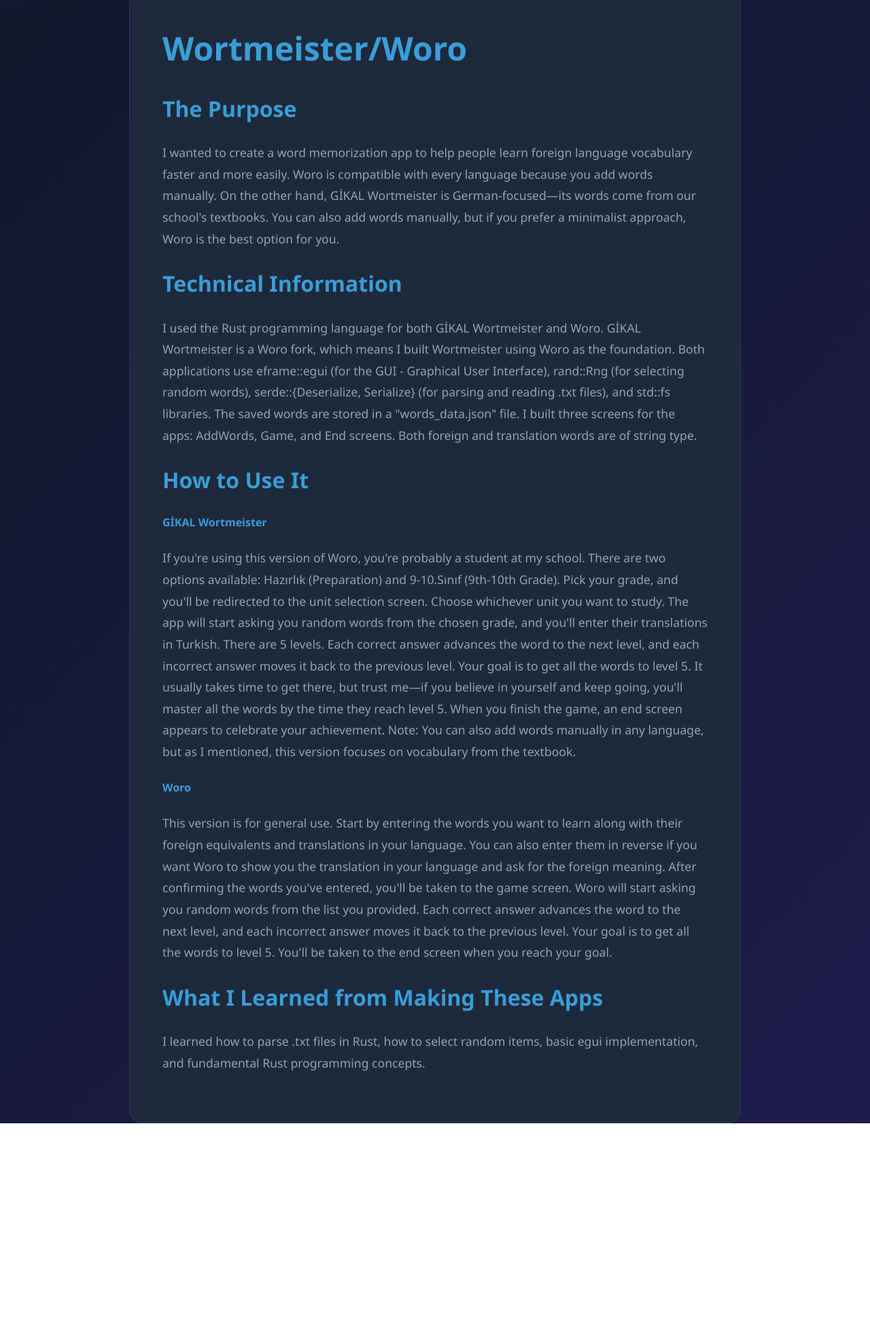
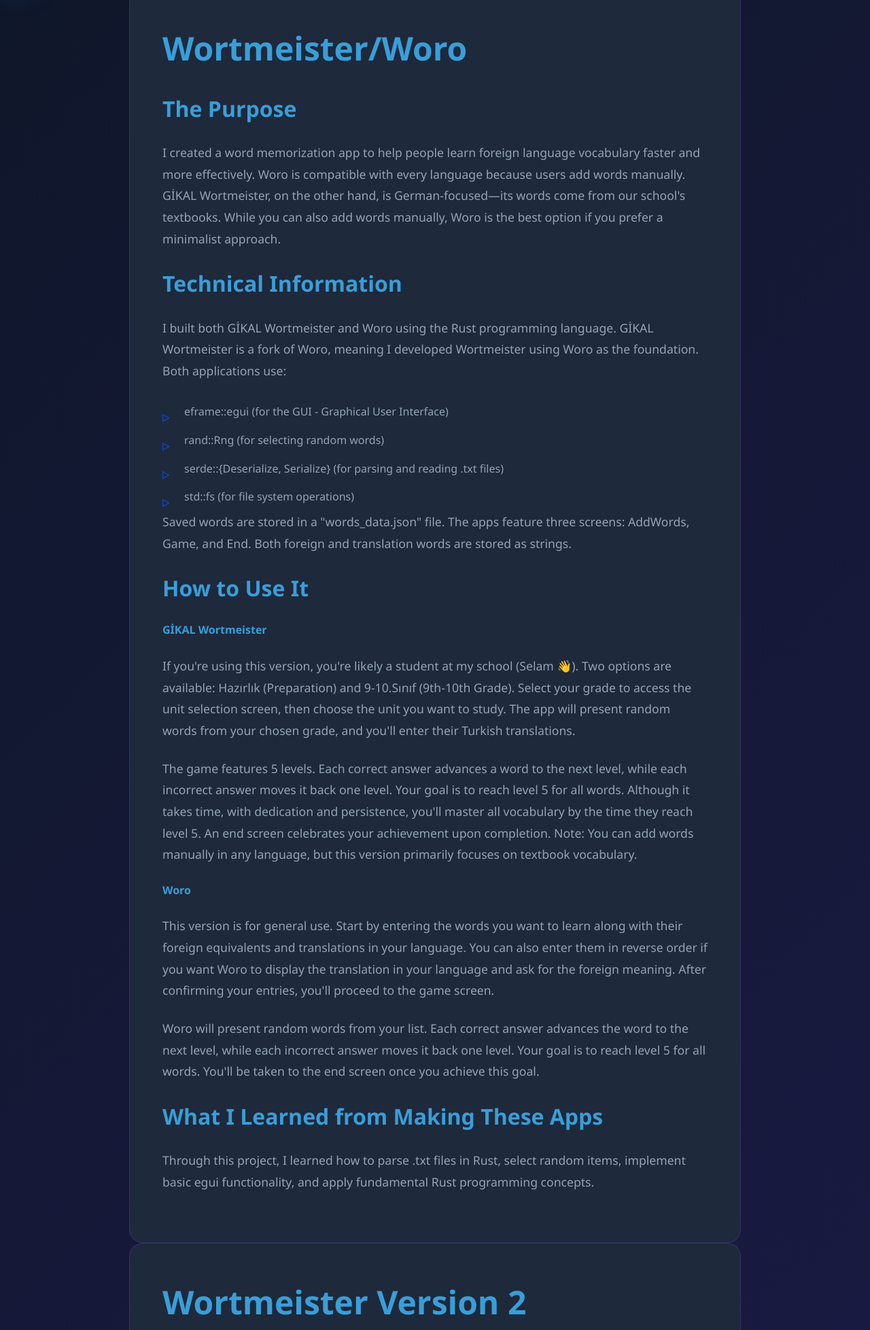
Before and after one commit to gentoo888/mevicta, a plain HTML site: page ww.html in a window 1280 px wide. Shown: the part 62-2018 px from the top of the page at 68% size. Before the commit the page ends 1714 px from the top, so only its background shows below. Drawn offline with Linux system fonts and the light colour scheme.

Commit message:
Update ww.html

```diff
--- a/ww.html
+++ b/ww.html
@@ -1,16 +1,18 @@
-<!DOCTYPE html>
-<html lang="tr">
+<!doctype html>
+<html lang="en">
   <head>
-  <meta charset="UTF-8">
-  <meta name="viewport" content="width=device-width, initial-scale=1.0">
+    <meta charset="UTF-8" />
+    <meta name="viewport" content="width=device-width, initial-scale=1.0" />
     <title>◣◢ Wortmeister/Woro</title>
-  <link rel="stylesheet" href="style.css">
+    <link rel="stylesheet" href="style.css" />
     <script src="https://sites.super.myninja.ai/_assets/ninja-daytona-script.js"></script>
   </head>
   <body>
     <nav>
-      <a href="index.html"><div class="logo">◣◢ </div></a>
-      <div id="hamburger" class="hamburger"><span></span><span></span><span></span></div>
+      <a href="index.html"><div class="logo">◣◢</div></a>
+      <div id="hamburger" class="hamburger">
+        <span></span><span></span><span></span>
+      </div>
       <ul id="navLinks" class="nav-links">
         <li><a href="index.html">Home</a></li>
         <li><a href="project.html" class="nav-link">Projects</a></li>
@@ -18,24 +20,121 @@
         <li><a href="blogs.html">Learning Journal</a></li>
       </ul>
     </nav>
+
     <div class="about-content">
       <h2>Wortmeister/Woro</h2>
+
       <h3>The Purpose</h3>
-      <p>I wanted to create a word memorization app to help people learn foreign language vocabulary faster and more easily. Woro is compatible with every language because you add words manually. On the other hand, GİKAL Wortmeister is German-focused—its words come from our school's textbooks. You can also add words manually, but if you prefer a minimalist approach, Woro is the best option for you.</p>
+      <p>
+        I created a word memorization app to help people learn foreign language
+        vocabulary faster and more effectively. Woro is compatible with every
+        language because users add words manually. GİKAL Wortmeister, on the
+        other hand, is German-focused—its words come from our school's
+        textbooks. While you can also add words manually, Woro is the best
+        option if you prefer a minimalist approach.
+      </p>
 
       <h3>Technical Information</h3>
-      <p>I used the Rust programming language for both GİKAL Wortmeister and Woro. GİKAL Wortmeister is a Woro fork, which means I built Wortmeister using Woro as the foundation. Both applications use eframe::egui (for the GUI - Graphical User Interface), rand::Rng (for selecting random words), serde::{Deserialize, Serialize} (for parsing and reading .txt files), and std::fs libraries. The saved words are stored in a "words_data.json" file. I built three screens for the apps: AddWords, Game, and End screens. Both foreign and translation words are of string type.</p>
+      <p>
+        I built both GİKAL Wortmeister and Woro using the Rust programming
+        language. GİKAL Wortmeister is a fork of Woro, meaning I developed
+        Wortmeister using Woro as the foundation. Both applications use:
+      </p>
+      <ul>
+        <li>eframe::egui (for the GUI - Graphical User Interface)</li>
+        <li>rand::Rng (for selecting random words)</li>
+        <li>
+          serde::{Deserialize, Serialize} (for parsing and reading .txt files)
+        </li>
+        <li>std::fs (for file system operations)</li>
+      </ul>
+      <p>
+        Saved words are stored in a "words_data.json" file. The apps feature
+        three screens: AddWords, Game, and End. Both foreign and translation
+        words are stored as strings.
+      </p>
 
       <h3>How to Use It</h3>
 
       <h4>GİKAL Wortmeister</h4>
-      <p>If you're using this version of Woro, you're probably a student at my school. There are two options available: Hazırlık (Preparation) and 9-10.Sınıf (9th-10th Grade). Pick your grade, and you'll be redirected to the unit selection screen. Choose whichever unit you want to study. The app will start asking you random words from the chosen grade, and you'll enter their translations in Turkish. There are 5 levels. Each correct answer advances the word to the next level, and each incorrect answer moves it back to the previous level. Your goal is to get all the words to level 5. It usually takes time to get there, but trust me—if you believe in yourself and keep going, you'll master all the words by the time they reach level 5. When you finish the game, an end screen appears to celebrate your achievement. Note: You can also add words manually in any language, but as I mentioned, this version focuses on vocabulary from the textbook.</p>
+      <p>
+        If you're using this version, you're likely a student at my school
+        (Selam 👋). Two options are available: Hazırlık (Preparation) and
+        9-10.Sınıf (9th-10th Grade). Select your grade to access the unit
+        selection screen, then choose the unit you want to study. The app will
+        present random words from your chosen grade, and you'll enter their
+        Turkish translations.
+      </p>
+      <p>
+        The game features 5 levels. Each correct answer advances a word to the
+        next level, while each incorrect answer moves it back one level. Your
+        goal is to reach level 5 for all words. Although it takes time, with
+        dedication and persistence, you'll master all vocabulary by the time
+        they reach level 5. An end screen celebrates your achievement upon
+        completion. Note: You can add words manually in any language, but this
+        version primarily focuses on textbook vocabulary.
+      </p>
 
       <h4>Woro</h4>
-      <p>This version is for general use. Start by entering the words you want to learn along with their foreign equivalents and translations in your language. You can also enter them in reverse if you want Woro to show you the translation in your language and ask for the foreign meaning. After confirming the words you've entered, you'll be taken to the game screen. Woro will start asking you random words from the list you provided. Each correct answer advances the word to the next level, and each incorrect answer moves it back to the previous level. Your goal is to get all the words to level 5. You'll be taken to the end screen when you reach your goal.</p>
+      <p>
+        This version is for general use. Start by entering the words you want to
+        learn along with their foreign equivalents and translations in your
+        language. You can also enter them in reverse order if you want Woro to
+        display the translation in your language and ask for the foreign
+        meaning. After confirming your entries, you'll proceed to the game
+        screen.
+      </p>
+      <p>
+        Woro will present random words from your list. Each correct answer
+        advances the word to the next level, while each incorrect answer moves
+        it back one level. Your goal is to reach level 5 for all words. You'll
+        be taken to the end screen once you achieve this goal.
+      </p>
 
       <h3>What I Learned from Making These Apps</h3>
-      <p>I learned how to parse .txt files in Rust, how to select random items, basic egui implementation, and fundamental Rust programming concepts.</p>
+      <p>
+        Through this project, I learned how to parse .txt files in Rust, select
+        random items, implement basic egui functionality, and apply fundamental
+        Rust programming concepts.
+      </p>
+    </div>
+
+    <div class="about-content">
+      <h2>Wortmeister Version 2</h2>
+      <img src="images/wrtm.png" alt="Wortmeister Version 2" />
+
+      <h3>The Reason for This Version</h3>
+      <p>
+        The previous version of Wortmeister was only available for Windows and
+        Linux computers as a desktop application. I decided to address this
+        limitation by converting it into a web-based program.
+      </p>
+
+      <h3>How I Created This Version</h3>
+      <p>
+        I used Rust as the backend language to load word sets, prepare the port,
+        and verify answers. For the frontend, I used the HTML + CSS + JavaScript
+        trio: HTML provides the website's content, CSS handles the design and
+        appearance, and JavaScript makes the website interactive and functional.
+      </p>
+      <p>
+        I created many functions in Rust to improve code readability. The CSS
+        code ended up longer than anticipated, but it accomplishes its purpose
+        effectively (which is the point, right? 😉). JavaScript primarily sends
+        user commands to the Rust backend.
+      </p>
+
+      <h3>What I Learned While Making This Version</h3>
+      <p>
+        This was my first experience building a website with a backend, so the
+        most valuable lesson was learning how to enable different programming
+        languages to communicate with each other through APIs.
+      </p>
+      <p>
+        I haven't deployed the website yet, but I plan to learn how to deploy a
+        full-stack website to a server. I will use my school's server for this
+        purpose.
+      </p>
     </div>
   </body>
 </html>
```
Lines whose indentation alone changed are shown as unchanged.
